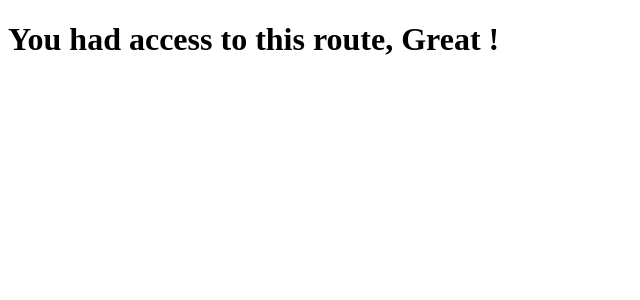
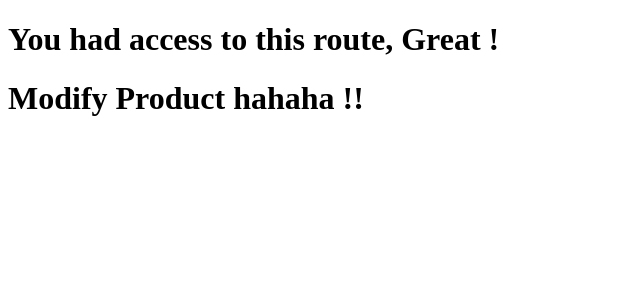
Before and after one commit to mimlyrics/technotes, a React (Vite) app: page /product in a window 1280 px wide. Shown: the top 300 px of the page, without its empty margins (0-640 px from the left). Built offline with nearby package versions, Linux system fonts and the light colour scheme.

Commit message:
Added a modify product h1 tag

```diff
--- a/src/components/Product.jsx
+++ b/src/components/Product.jsx
@@ -3,6 +3,7 @@ const Product = () => {
   return (
     <div>
       <h1>You had access to this route, Great !</h1>
+      <h1 className="text-lg my-1 font-bold ">Modify Product hahaha !!</h1>
     </div>
   )
 }
```
